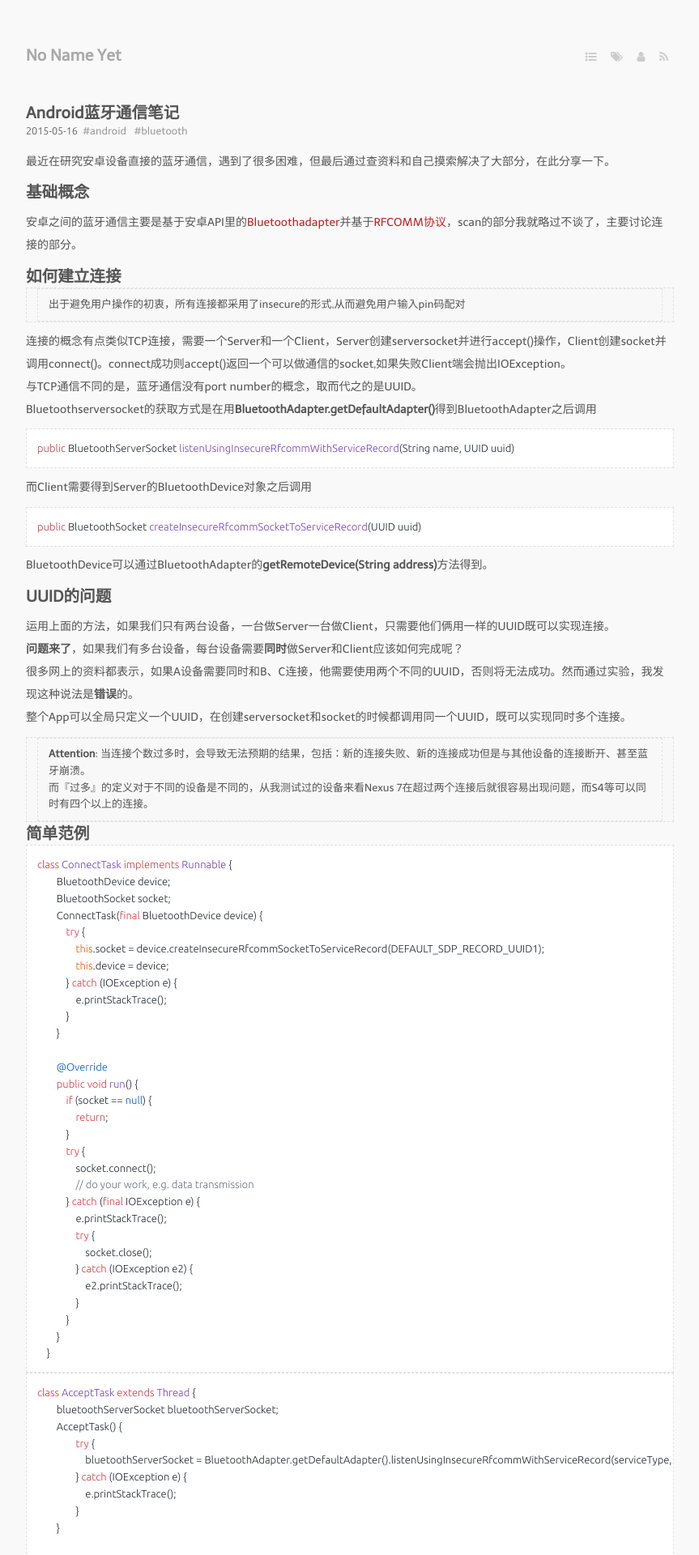
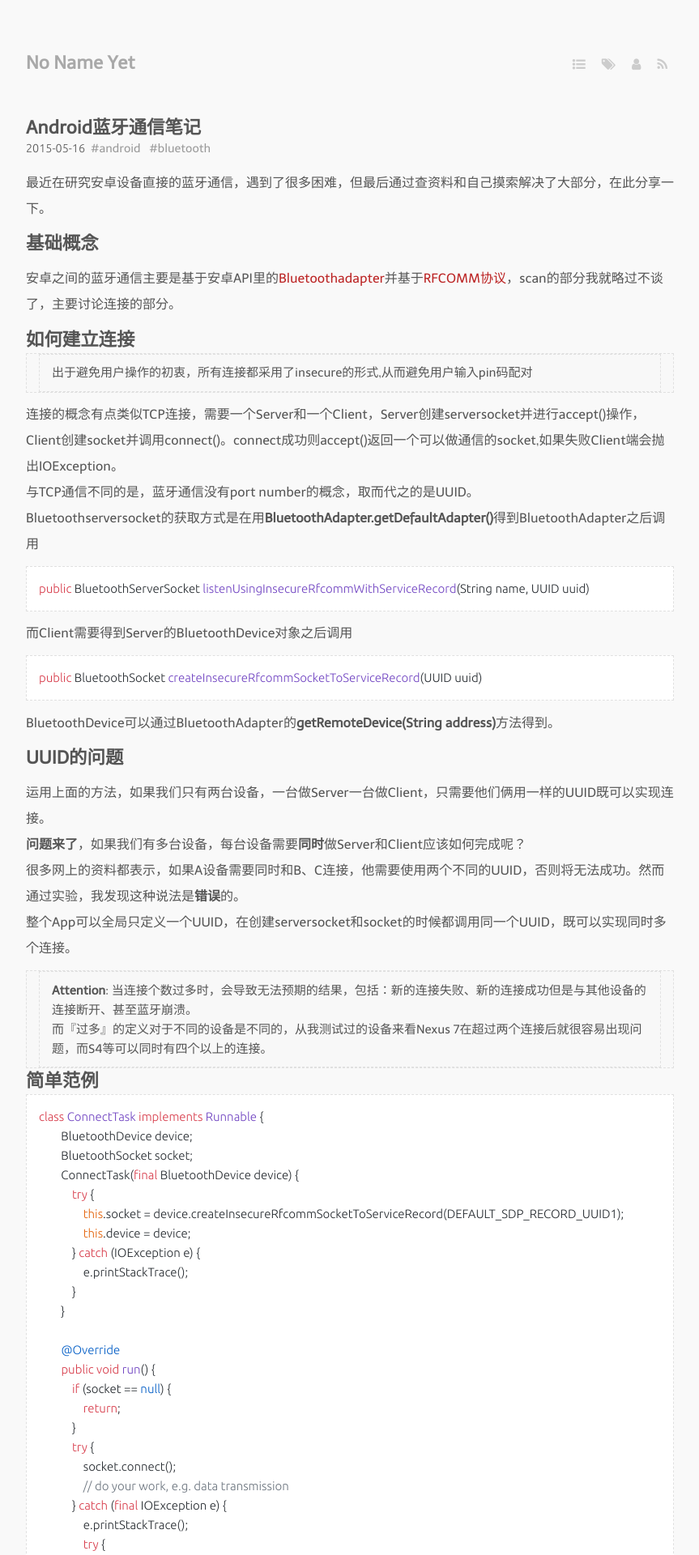
Before and after one commit to grayy921013/grayy921013.github.io, a Jekyll site: the page built from _posts/2015-05-16-android_bluetooth.markdown, in a window 1280 px wide. Shown: the top 1920 px of the page at 81% size, without its empty margins (208-1071 px from the left). Built offline with Jekyll 4.4.1, drawn with Linux system fonts in a browser that asks for light colours; nearby versions of some CDN libraries; Markdown is read by kramdown in place of the engine named in the settings; comment, search, counter and statistics services are not loaded.

Commit message:
style updated

```diff
--- a/_posts/2015-05-08-first-blog.markdown
+++ b/_posts/2015-05-08-first-blog.markdown
@@ -4,6 +4,8 @@ layout: post
 guid: urn:uuid:51ff28c6-cdd1-463b-b635-ea5b0f8f48d7
 tags:
   - blog
+summary:
+   first blog
 ---
 
 刚刚搭建完jekyll博客，在github上找了一个主题，感觉还不错。
--- a/_posts/2015-05-09-interview-review.markdown
+++ b/_posts/2015-05-09-interview-review.markdown
@@ -6,6 +6,9 @@ tags:
   - interview
   - internship
   - alibaba
+summary:
+   最近两个月一直在找暑期实习，一开始觉得最近一年的实习经历能给自己加很多分。然而投了很多份简历，有的石沉大海，有的在途中被刷。期间对自己产生过质疑，也感到过气馁。然而挫折也有它好的一面，它让我发现并直面我的不足，从而不断提升自己。每天下班以后虽然疲惫，但仍然坚持花些许时间读一些关于coding的书，刷一两道leetcode。
+    终于在前几天拿到了阿里的offer。在这里简单记录一下这段时间笔试和面试的经历和收获。
 ---
 
 最近两个月一直在找暑期实习，一开始觉得最近一年的实习经历能给自己加很多分。然而投了很多份简历，有的石沉大海，有的在途中被刷。期间对自己产生过质疑，也感到过气馁。然而挫折也有它好的一面，它让我发现并直面我的不足，从而不断提升自己。每天下班以后虽然疲惫，但仍然坚持花些许时间读一些关于coding的书，刷一两道leetcode。
--- a/_posts/2015-05-16-android_bluetooth.markdown
+++ b/_posts/2015-05-16-android_bluetooth.markdown
@@ -5,6 +5,8 @@ guid: urn:uuid:0d93c768-1796-44e7-b944-62e19722280b
 tags:
   - android
   - bluetooth
+summary:
+   最近在研究安卓设备直接的蓝牙通信，遇到了很多困难，但最后通过查资料和自己摸索解决了大部分，在此分享一下。
 ---
 
 最近在研究安卓设备直接的蓝牙通信，遇到了很多困难，但最后通过查资料和自己摸索解决了大部分，在此分享一下。
--- a/index.markdown
+++ b/index.markdown
@@ -4,7 +4,7 @@ layout: default
 
 <div>
   <ul class="listing">
-  {% for post in site.posts limit: 1 %}
+  {% for post in site.posts limit: 10 %}
   <article class="content">
     <section class="title">
       <h2><a href="{{ post.url }}">{{ post.title }}</a></h2>
@@ -22,7 +22,7 @@ layout: default
     {% endif %}
     </section>
     <section class="post">
-    {{ post.content }}
+    {{ post.summary }}
     </section>
     </article>
   {% endfor %}
@@ -31,7 +31,7 @@ layout: default
   <ul class="listing main-listing">
     <li class="listing-seperator">Happend earlier this year</i>
   {% capture year %}{{ site.time | date:"%Y"}}{% endcapture %}
-  {% for post in site.posts offset:1 %}
+  {% for post in site.posts offset:10 %}
     {% capture y %}{{ post.date | date:"%Y"}}{% endcapture %}
     {% if year != y %}
     {% break %}
--- a/media/css/style.css
+++ b/media/css/style.css
@@ -16,7 +16,7 @@
   padding: 0; }
 
 body {
-  font-size: 14px;
+  font-size: 16px;
   font-family: "telexregular", "Hiragino Sans GB", "Microsoft YaHei", sans-serif;
   color: #555;
   background-color: #f9f9f9; }
@@ -51,7 +51,7 @@ blockquote, pre code {
   padding: 0 1em;
   border: 1px dashed #eee !important;
   border-color: #e0e0e0 !important;
-  font-size: 13px;
+  font-size: 15px;
   line-height: 1.6;
   display: block;
   overflow: auto; }
@@ -193,7 +193,7 @@ footer {
   margin-bottom: 1em; }
 
 .gist {
-  font-size: 13px;
+  font-size: 15px;
   line-height: 1.6; }
 
 .like-wrapper {
```
